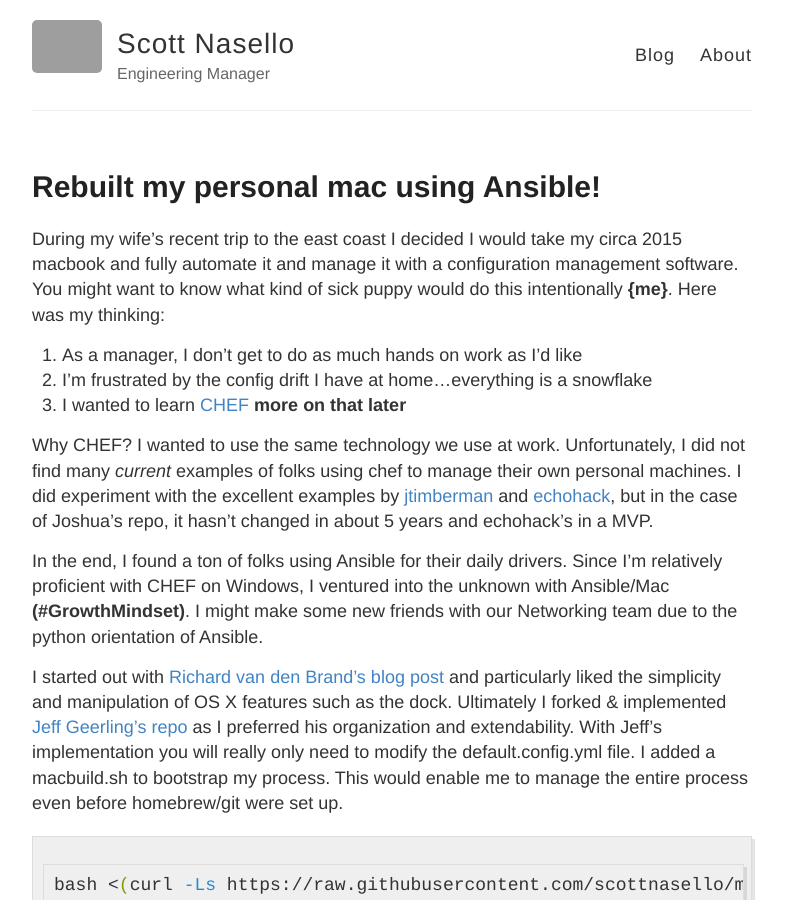
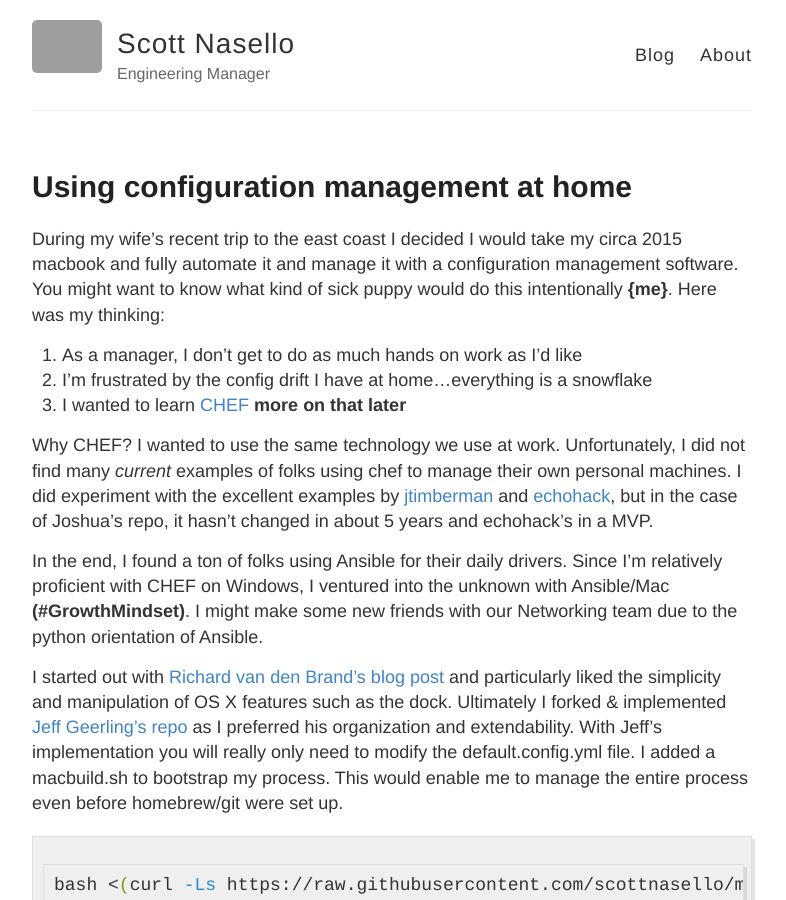
Before and after one commit to scottnasello/scottnasello.github.io, a Jekyll site: the page built from _posts/2017-07-09-Ansible.md, in a window 1280 px wide and 900 px high. Shown: the whole window, without its empty margins (248-1034 px from the left). Built offline with Jekyll 4.4.1, drawn with Linux system fonts in a browser that asks for light colours; grey boxes are pictures that could not be loaded.

Commit message:
Ansible post

```diff
--- a/_posts/2017-07-09-Ansible.md
+++ b/_posts/2017-07-09-Ansible.md
@@ -1,6 +1,6 @@
 ---
 layout: post
-title: Rebuilt my personal mac using Ansible!
+title: Using configuration management at home
 ---
 
 During my wife's recent trip to the east coast I decided I would take my circa 2015 macbook and fully automate it and manage it with a configuration management software.  You  might want to know what kind of sick puppy would do this intentionally **{me}**.  Here was my thinking:
```
